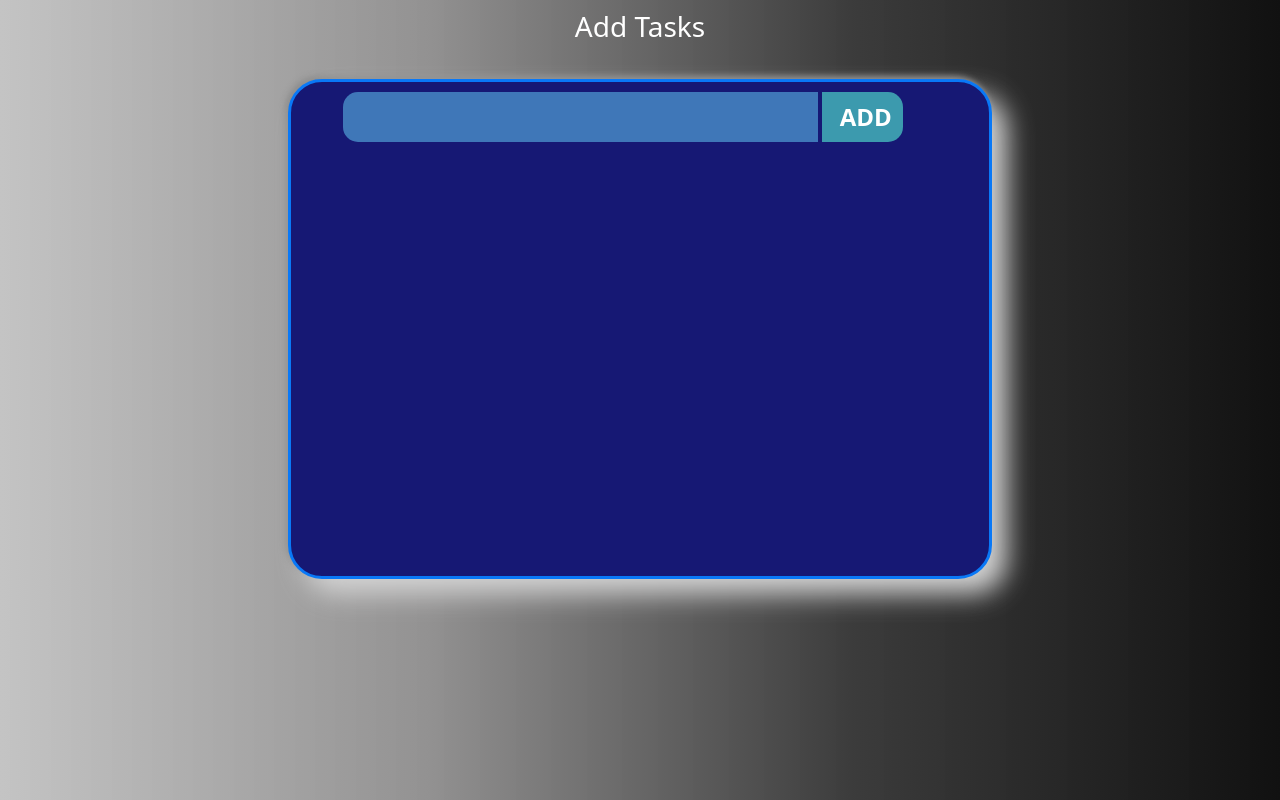
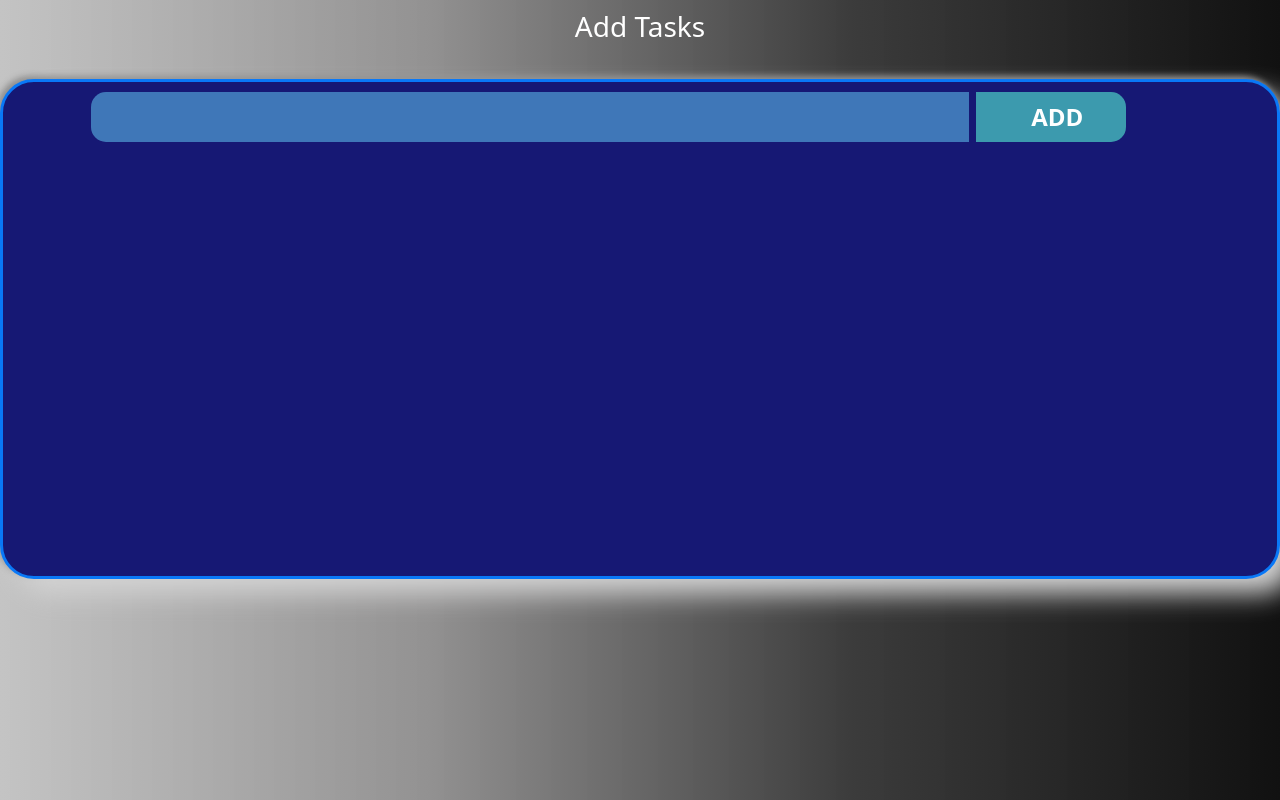
Before and after one commit to r4ymondx/todo, a plain HTML site: page index.html in a window 1280 px wide. Drawn offline with nearby package versions, Linux system fonts and the light colour scheme.

Commit message:
styling changes

```diff
--- a/index.html
+++ b/index.html
@@ -22,7 +22,7 @@
 </head>
 <body>
     <h3 class="addtask">Add Tasks</h3>
-      <div class="contain" id="container">
+      <div class="contain col-md-12 col-xs-10" id="container">
 
 
 
--- a/style.css
+++ b/style.css
@@ -18,7 +18,6 @@ body{
     margin-top: 2%;
     margin-left: auto;
     margin-right: auto;
-  width: 55%;
   border: 3px solid rgb(9, 120, 247);
   padding: 10px;
   height: 500px;
```
